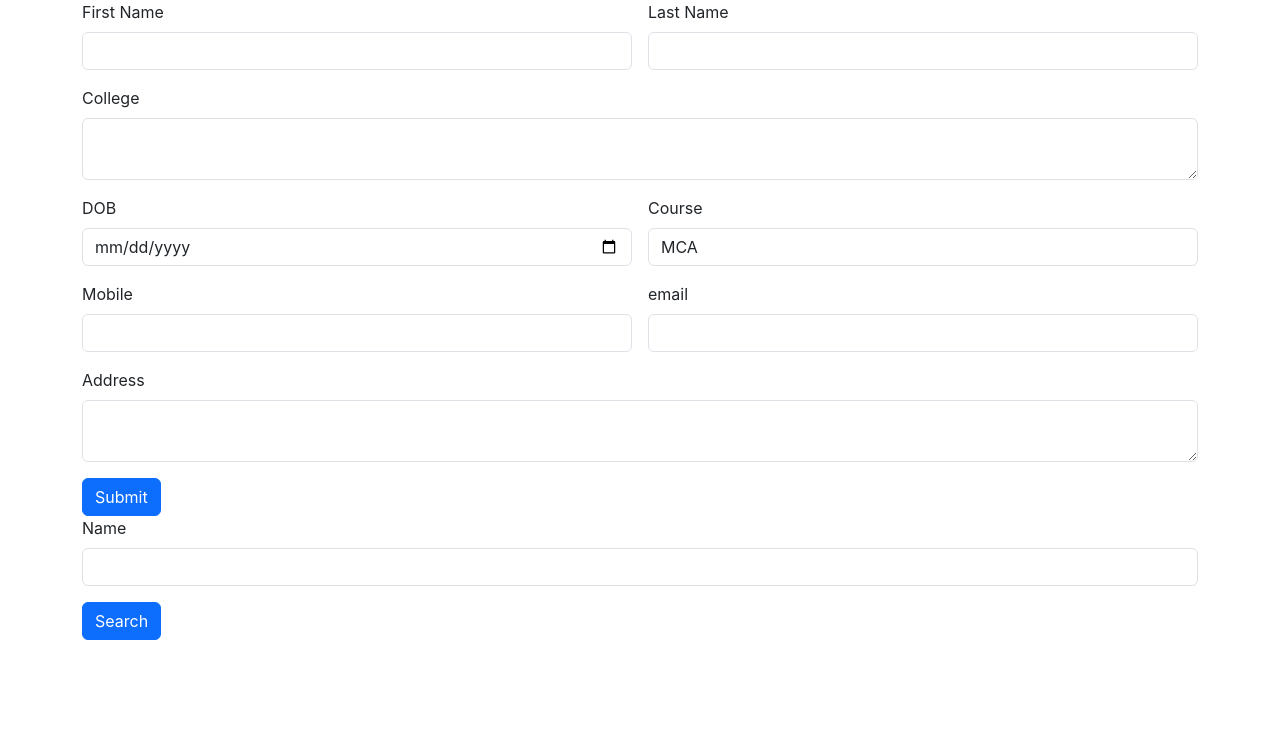
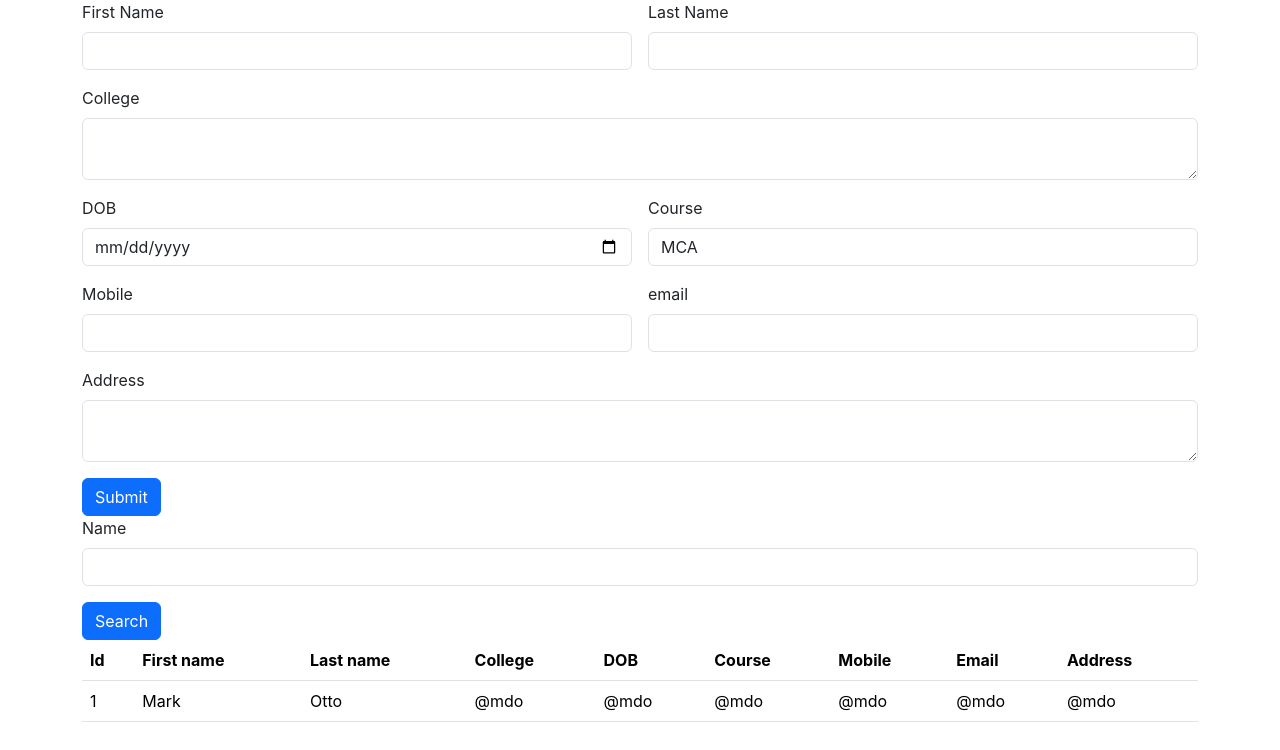
Before and after one commit to Jafnak/fisat-react-app, a React (Create React App) app: page / in a window 1280 px wide. Shown: the top 750 px of the page. Built offline with nearby package versions, Linux system fonts and the light colour scheme.

Commit message:
ViewAll  component added

```diff
--- a/src/App.js
+++ b/src/App.js
@@ -2,12 +2,14 @@ import logo from './logo.svg';
 import './App.css';
 import Add from './components/Add';
 import Search from './components/Search';
+import ViewAll from './components/ViewAll';
 
 function App() {
   return (
     <div>
      <Add/>
      <Search/>
+     <ViewAll/>
     </div>
   );
 }
--- /dev/null
+++ b/src/components/ViewAll.jsx
@@ -0,0 +1,49 @@
+import React from 'react'
+
+const ViewAll = () => {
+  return (
+    <div>
+<div className="container">
+    <div className="row">
+        <div className="col col-12 col-sm-12 col-md-12 col-lg-12 col-xl-12 col-xxl-12">
+
+<table class="table">
+  <thead>
+    <tr>
+      <th scope="col">Id</th>
+      <th scope="col">First name</th>
+      <th scope="col">Last name</th>
+      <th scope="col">College</th>
+      <th scope="col">DOB</th>
+      <th scope="col">Course</th>
+      <th scope="col">Mobile</th>
+      <th scope="col">Email</th>
+      <th scope="col">Address</th>
+
+    </tr>
+  </thead>
+  <tbody>
+    <tr>
+      <td scope="row">1</td>
+      <td>Mark</td>
+      <td>Otto</td>
+      <td>@mdo</td>
+      <td>@mdo</td>
+      <td>@mdo</td>
+      <td>@mdo</td>
+      <td>@mdo</td>
+      <td>@mdo</td>
+    </tr>
+
+  </tbody>
+</table>
+
+        </div>
+    </div>
+</div>
+
+    </div>
+  )
+}
+
+export default ViewAll
```
